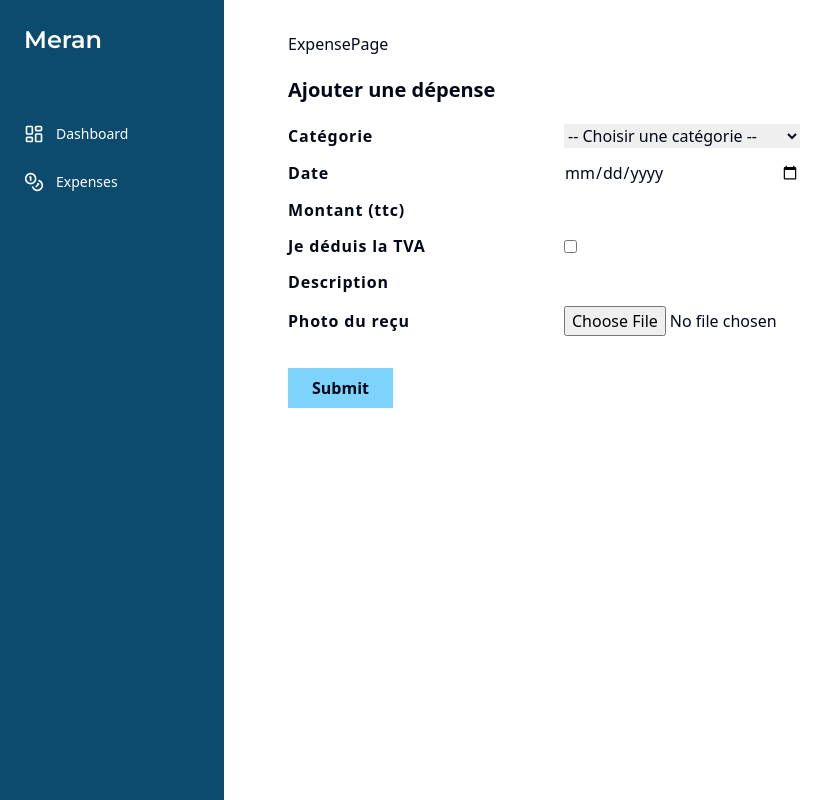
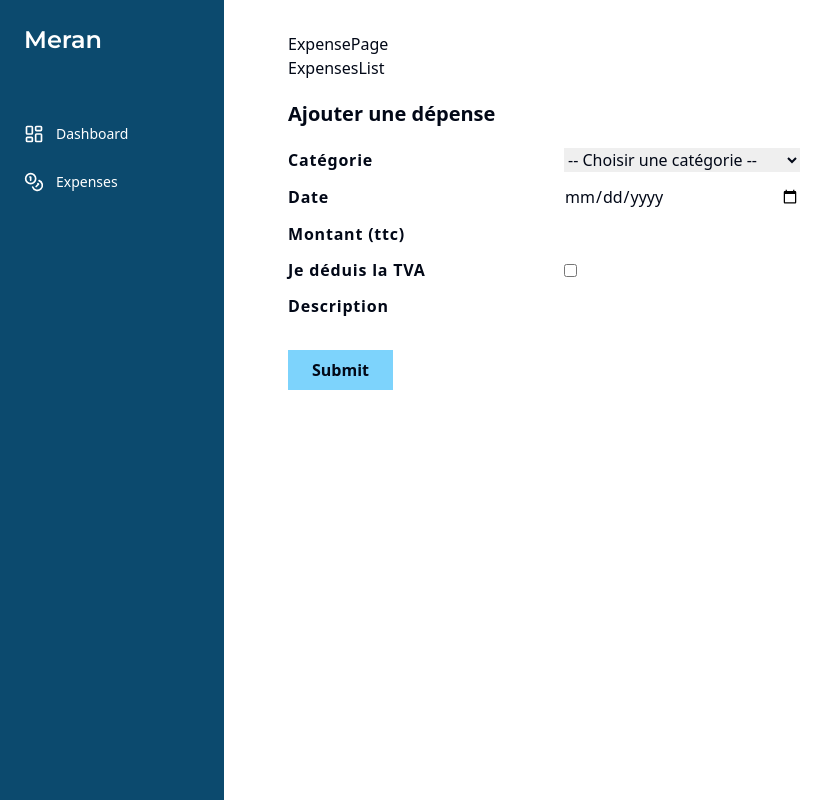
Before and after one commit to erischon/meran, a Next.js app: page /expenses in a window 1280 px wide. Shown: the whole page, without its empty margins (0-838 px from the left). Built offline with nearby package versions, Linux system fonts and the light colour scheme; no server answers.

Commit message:
added mongodb + mongoose + api rest for get and post + expense form update

```diff
--- a/package.json
+++ b/package.json
@@ -15,6 +15,7 @@
     "class-variance-authority": "^0.7.0",
     "clsx": "^2.0.0",
     "lucide-react": "^0.291.0",
+    "mongoose": "^8.0.0",
     "next": "14.0.1",
     "react": "^18",
     "react-dom": "^18",
--- a/src/app/(main)/(routes)/expenses/page.tsx
+++ b/src/app/(main)/(routes)/expenses/page.tsx
@@ -1,10 +1,13 @@
-import ExpenseForm from "@/components/expenses/ExpenseForm";
+import ExpenseForm from "@/features/expenses/components/ExpenseForm";
+import ExpensesList from "@/features/expenses/components/ExpensesList";
 
 export default function ExpensePage() {
   return (
     <main>
       <h1>ExpensePage</h1>
 
+      <ExpensesList />
+
       <ExpenseForm />
     </main>
   );
--- /dev/null
+++ b/src/app/api/expenses/route.ts
@@ -0,0 +1,44 @@
+import { NextResponse } from "next/server";
+
+import connectDB from "@/services/db";
+import Expense from "@/features/expenses/models/expense.models";
+
+export async function POST(request: any) {
+  const {
+    category,
+    day,
+    amount,
+    hasVAT,
+    description,
+    vatRate,
+    vatAmount,
+    userId,
+    createdAt,
+    updatedAt,
+  } = await request.json();
+
+  await connectDB();
+
+  await Expense.create({
+    category,
+    day,
+    amount,
+    hasVAT,
+    description,
+    vatRate,
+    vatAmount,
+    userId,
+    createdAt,
+    updatedAt,
+  });
+
+  return NextResponse.json({ message: "Expense Created" }, { status: 201 });
+}
+
+export async function GET() {
+  await connectDB();
+
+  const expenses = await Expense.find();
+
+  return NextResponse.json({ expenses });
+}
--- a/src/components/expenses/ExpenseForm.tsx
+++ b/src/features/expenses/components/ExpenseForm.tsx
@@ -3,6 +3,7 @@
 import { useEffect } from "react";
 import { useForm } from "react-hook-form";
 import { useUser } from "@clerk/nextjs";
+import { addExpense } from "@/features/expenses/utils/addExpense";
 
 type FormValues = {
   category: string;
@@ -10,7 +11,6 @@ type FormValues = {
   amount: number;
   hasVAT: boolean;
   description: string;
-  receiptImageURL: string;
   vatRate: number;
   vatAmount: number;
   userId: string;
@@ -32,6 +32,15 @@ export default function ExpenseForm() {
     handlevatRate(form.watch("vatRate"));
   }, [form.watch("amount")]);
 
+  const handlevatRate = (vatRate: any) => {
+    const vatAmount = (
+      form.watch("amount") -
+      form.watch("amount") / (1 + vatRate / 100)
+    ).toFixed(2);
+
+    setValue("vatAmount", parseFloat(vatAmount));
+  };
+
   const onSubmit = (data: FormValues) => {
     data.userId = user?.id as string;
 
@@ -39,17 +48,9 @@ export default function ExpenseForm() {
     data.createdAt = new Date().toISOString();
     data.updatedAt = new Date().toISOString();
 
-    console.log("=== Form submitted", data);
+    addExpense(data);
+
     reset();
-  };
-
-  const handlevatRate = (vatRate: any) => {
-    const vatAmount = (
-      form.watch("amount") -
-      form.watch("amount") / (1 + vatRate / 100)
-    ).toFixed(2);
-
-    setValue("vatAmount", parseFloat(vatAmount));
   };
 
   const formFields = [
@@ -156,18 +157,18 @@ export default function ExpenseForm() {
         />
       ),
     },
-    {
-      name: "receiptImageURL",
-      label: "Photo du reçu",
-      inputField: () => (
-        <input
-          type="file"
-          id="receiptImageURL"
-          {...register("receiptImageURL")}
-          className="col-span-6"
-        />
-      ),
-    },
+    // {
+    //   name: "receiptImageURL",
+    //   label: "Photo du reçu",
+    //   inputField: () => (
+    //     <input
+    //       type="file"
+    //       id="receiptImageURL"
+    //       {...register("receiptImageURL")}
+    //       className="col-span-6"
+    //     />
+    //   ),
+    // },
   ];
 
   return (
--- /dev/null
+++ b/src/features/expenses/components/ExpensesList.tsx
@@ -0,0 +1,3 @@
+export default function ExpensesList() {
+  return <div>ExpensesList</div>;
+}
--- /dev/null
+++ b/src/features/expenses/models/expense.models.ts
@@ -0,0 +1,17 @@
+import mongoose, { Schema } from "mongoose";
+
+const expenseSchema = new Schema({
+  category: String,
+  day: String,
+  amount: Number,
+  hasVAT: Boolean,
+  description: String,
+  vatRate: Number,
+  vatAmount: Number,
+  userId: String,
+  createdAt: String,
+  updatedAt: String,
+});
+
+export default mongoose.models.Expense ||
+  mongoose.model("Expense", expenseSchema);
--- /dev/null
+++ b/src/features/expenses/utils/addExpense.ts
@@ -0,0 +1,17 @@
+export async function addExpense(expense: any): Promise<void> {
+  try {
+    const res = await fetch("http://localhost:3000/api/expenses", {
+      method: "POST",
+      headers: {
+        "Content-type": "application/json",
+      },
+      body: JSON.stringify(expense),
+    });
+
+    if (!res.ok) {
+      throw new Error("Failed to create an expense");
+    }
+  } catch (error) {
+    console.log(error);
+  }
+}
--- a/src/middleware.ts
+++ b/src/middleware.ts
@@ -1,7 +1,7 @@
 import { authMiddleware } from "@clerk/nextjs";
 
 export default authMiddleware({
-  publicRoutes: ["/"],
+  publicRoutes: ["/", "/api/expenses"],
 });
 
 export const config = {
--- /dev/null
+++ b/src/services/db.ts
@@ -0,0 +1,14 @@
+import mongoose from "mongoose";
+
+const connectDB = async () => {
+  try {
+    const conn = await mongoose.connect(process.env.MONGODB_URI as string);
+
+    console.log(`MongoDB connected (to host ${conn.connection.host}).`);
+  } catch (error) {
+    console.log(error);
+    process.exit(1);
+  }
+};
+
+export default connectDB;
```
Also changed, not shown: src/app/api/expenses/[id].ts (added), 1 other file (tests, documents, lock files or other folders).
